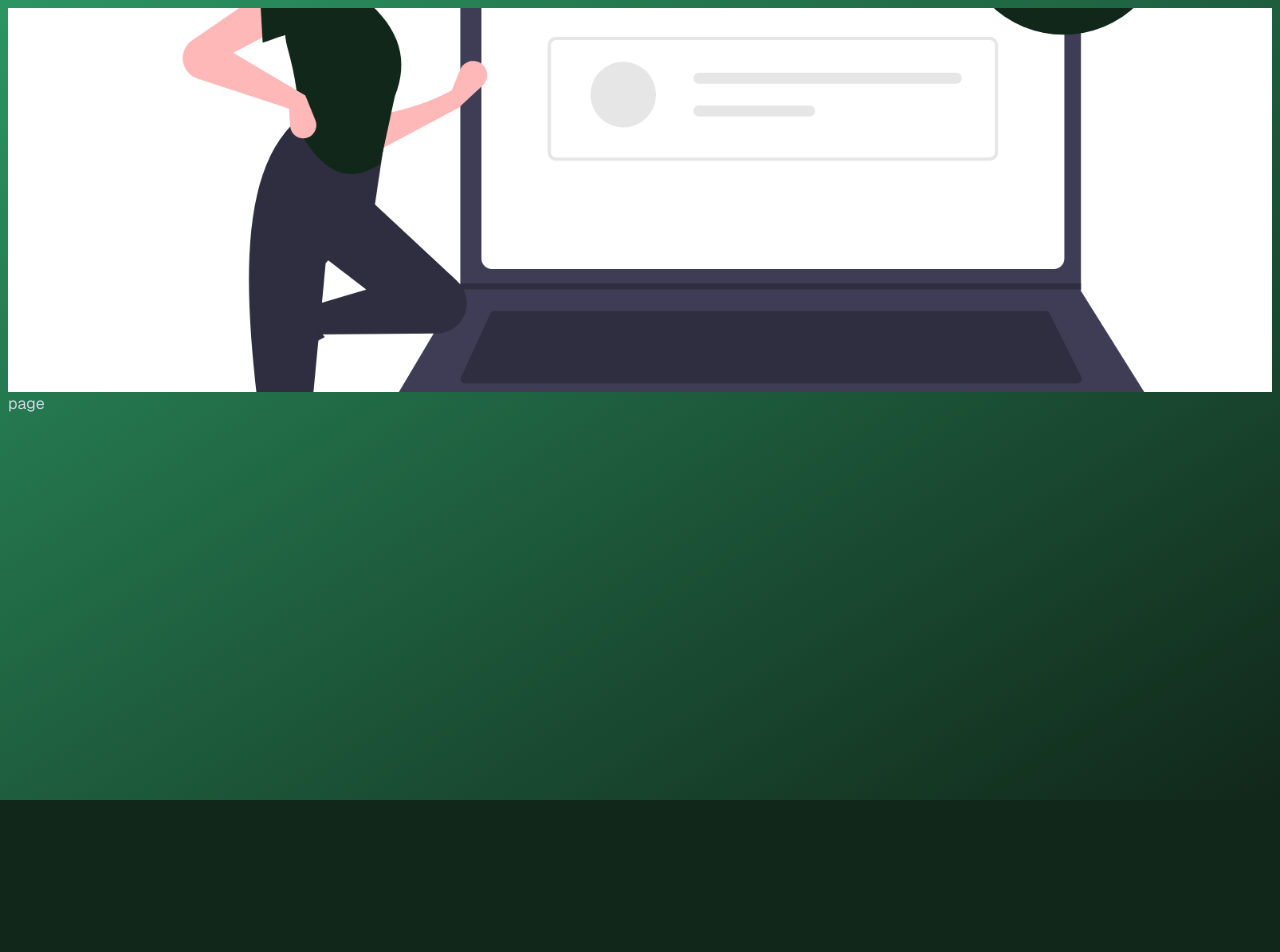
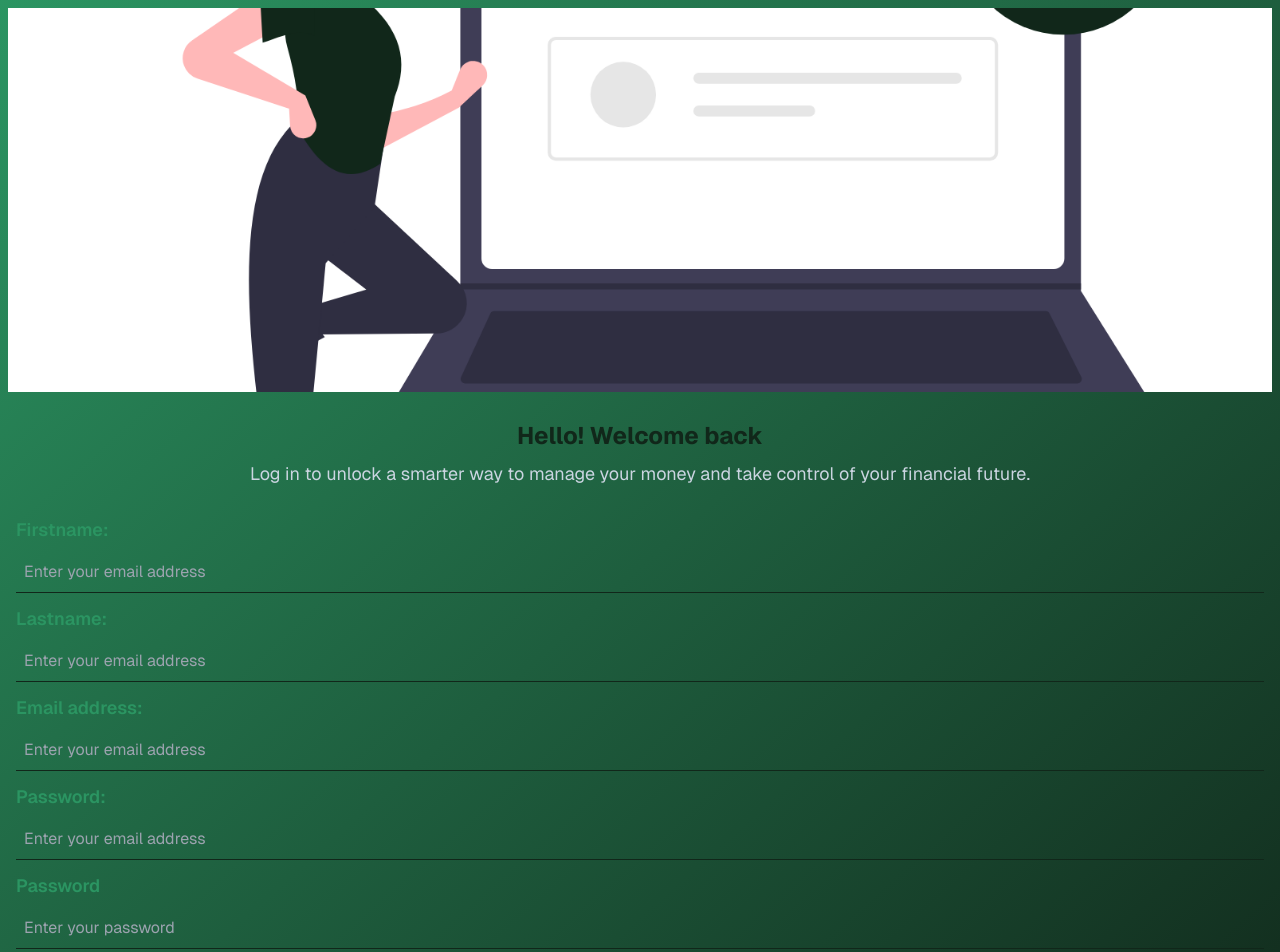
Before and after one commit to DeePinnacle/finmate, a Next.js app: page /sign-up in a window 1280 px wide. Shown: the top 952 px of the page. Before the commit the page ends 800 px from the top, so only its background shows below. Built offline with nearby package versions, Linux system fonts and the light colour scheme.

Commit message:
added the design style for the sign up page

```diff
--- a/app/(user)/sign-in/page.tsx
+++ b/app/(user)/sign-in/page.tsx
@@ -38,7 +38,7 @@ const page = () => {
           </div>
           <Link href="" className="text-right font-semibold my-2 underline">Forgot password</Link>
           <Button className="bg-finmate_primary h-12 text-lg">Sign in</Button>
-          <span className="text-center my-2 block">Don&apos;t have an account yet? <Link href="/sign-up">Sign up</Link></span>
+          <span className="text-center my-2 block">Don&apos;t have an account yet? <Link href="/sign-up" className="font-semibold">Sign up</Link></span>
         </div>
       </form>
     </div>
--- a/app/(user)/sign-up/page.tsx
+++ b/app/(user)/sign-up/page.tsx
@@ -1,9 +1,82 @@
-import React from 'react'
+import { Button } from "@/components/ui/button";
+import Link from "next/link";
+import React from "react";
 
 const page = () => {
   return (
-    <div>page</div>
-  )
-}
+    <div className="pb-9">
+      <div className="flex flex-col items-center justify-center px-4 py-7">
+        <h1 className="text-center text-finmate_primary text-2xl font-bold mb-2">
+          Hello! Welcome back{" "}
+        </h1>
+        <p className="text-center text-lg">
+          Log in to unlock a smarter way to manage your money and take control
+          of your financial future.
+        </p>
+      </div>
+      <form action="">
+        <div className="flex flex-col px-2 login-wrapper">
+          <div className="flex flex-col mb-2">
+            <label htmlFor="firstname" className="mb-2">
+              Firstname:
+            </label>
+            <input
+              type="text"
+              id="firstname"
+              placeholder="Enter your email address"
+            />
+          </div>{" "}
+          <div className="flex flex-col mb-2">
+            <label htmlFor="lastname" className="mb-2">
+              Lastname:
+            </label>
+            <input
+              type="text"
+              id="lastname"
+              placeholder="Enter your email address"
+            />
+          </div>{" "}
+          <div className="flex flex-col mb-2">
+            <label htmlFor="email" className="mb-2">
+              Email address:
+            </label>
+            <input
+              type="text"
+              id="email"
+              placeholder="Enter your email address"
+            />
+          </div>{" "}
+          <div className="flex flex-col mb-2">
+            <label htmlFor="password" className="mb-2">
+              Password:
+            </label>
+            <input
+              type="text"
+              id="password"
+              placeholder="Enter your email address"
+            />
+          </div>{" "}
+          <div className="flex flex-col mb-2">
+            <label htmlFor="confirmPassword" className="mb-2">
+              Password
+            </label>
+            <input
+              type="text"
+              id="confirmPassword"
+              placeholder="Enter your password"
+            />
+          </div>
+          <Link href="" className="text-right font-semibold my-2 underline">
+            Forgot password
+          </Link>
+          <Button className="bg-finmate_primary h-12 text-lg">Sign in</Button>
+          <span className="text-center my-2 block">
+            Already have an account? <Link href="/sign-in" className="font-semibold">Sign in</Link>
+          </span>
+        </div>
+      </form>
+    </div>
+  );
+};
 
-export default page
+export default page;
```
